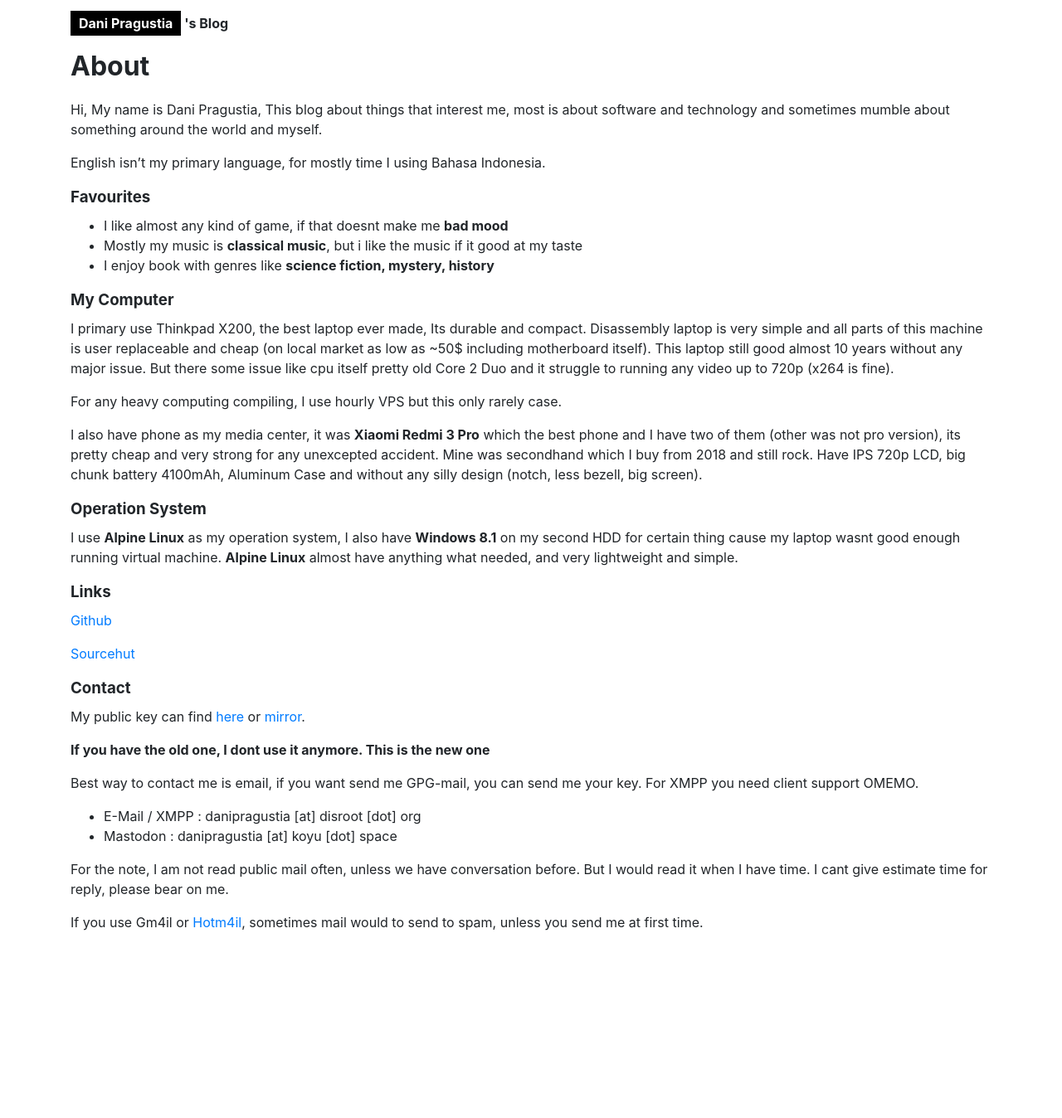
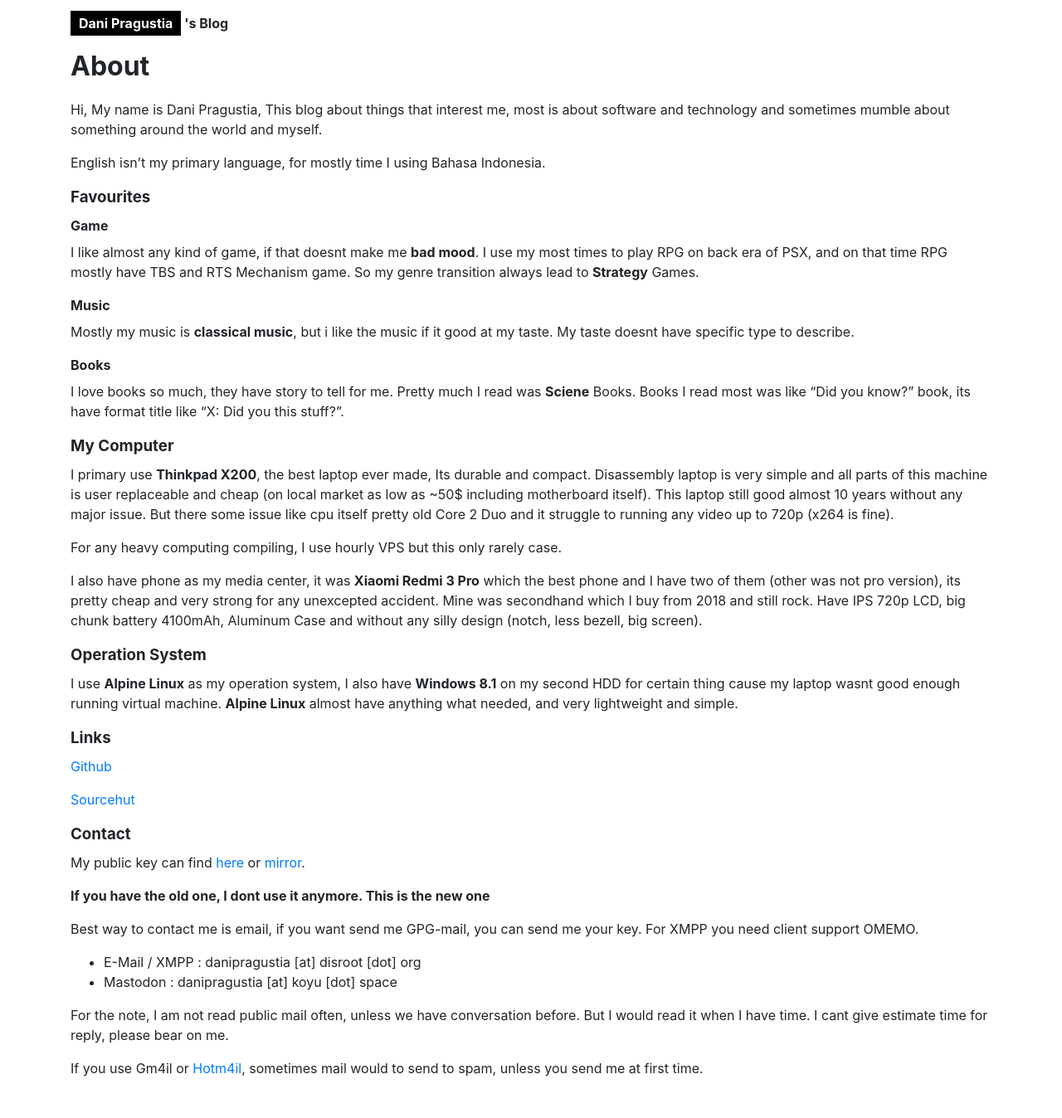
Before and after one commit to danipragustia/website, a Jekyll site: the page built from about.md, in a window 1280 px wide. Shown: the whole page at 83% size. Built offline with Jekyll 4.4.1, drawn with Linux system fonts in a browser that asks for light colours; before the commit the page ends 1172 px from its top, so only the background shows below that.

Commit message:
Update about.md

```diff
--- a/about.md
+++ b/about.md
@@ -10,12 +10,17 @@
 English isn't my primary language, for mostly time I using Bahasa Indonesia.
 
 ### Favourites
-- I like almost any kind of game, if that doesnt make me <b>bad mood</b>
-- Mostly my music is <b>classical music</b>, but i like the music if it good at my taste
-- I enjoy book with genres like <b>science fiction, mystery, history</b>
+#### Game
+I like almost any kind of game, if that doesnt make me <b>bad mood</b>. I use my most times to play RPG on back era of PSX, and on that time RPG mostly have TBS and RTS Mechanism game. So my genre transition always lead to <b>Strategy</b> Games.
+
+#### Music
+Mostly my music is <b>classical music</b>, but i like the music if it good at my taste. My taste doesnt have specific type to describe.
+
+#### Books
+I love books so much, they have story to tell for me. Pretty much I read was <b>Sciene</b> Books. Books I read most was like "Did you know?" book, its have format title like "X: Did you this stuff?".
 
 ### My Computer
-I primary use Thinkpad X200, the best laptop ever made, Its durable and compact. Disassembly laptop is very simple and all parts of this machine is user replaceable and cheap (on local market as low as ~50$ including motherboard itself). This laptop still good almost 10 years without any major issue. But there some issue like cpu itself pretty old Core 2 Duo and it struggle to running any video up to 720p (x264 is fine).
+I primary use <b>Thinkpad X200</b>, the best laptop ever made, Its durable and compact. Disassembly laptop is very simple and all parts of this machine is user replaceable and cheap (on local market as low as ~50$ including motherboard itself). This laptop still good almost 10 years without any major issue. But there some issue like cpu itself pretty old Core 2 Duo and it struggle to running any video up to 720p (x264 is fine).
 
 For any heavy computing compiling, I use hourly VPS but this only rarely case.
 
```
